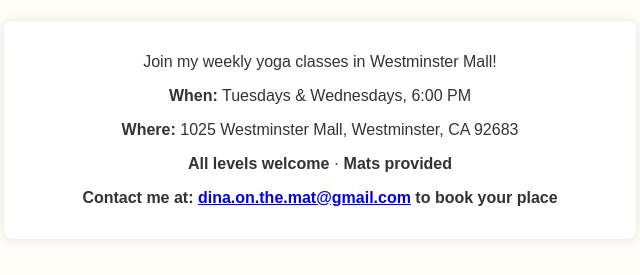
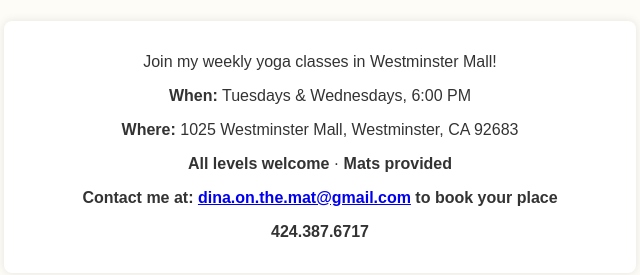
Before and after one commit to Dina5781/yoga, a plain HTML site: page index.html in a window 1280 px wide. Shown: the part 99-374 px from the top of the page, without its empty margins (320-960 px from the left). Drawn offline with Linux system fonts and the light colour scheme.

Commit message:
Update index.html

```diff
--- a/index.html
+++ b/index.html
@@ -30,6 +30,7 @@
     <p><strong>Where:</strong> 1025 Westminster Mall, Westminster, CA 92683</p>
     <p><strong>All levels welcome</strong> · <strong>Mats provided<strong></p>
     <p>Contact me at: <a href="mailto:dina.on.the.mat@gmail.com">dina.on.the.mat@gmail.com</a> to book your place</p>
+      <p>424.387.6717<p>
   </div>
 </body>
 </html>
```
